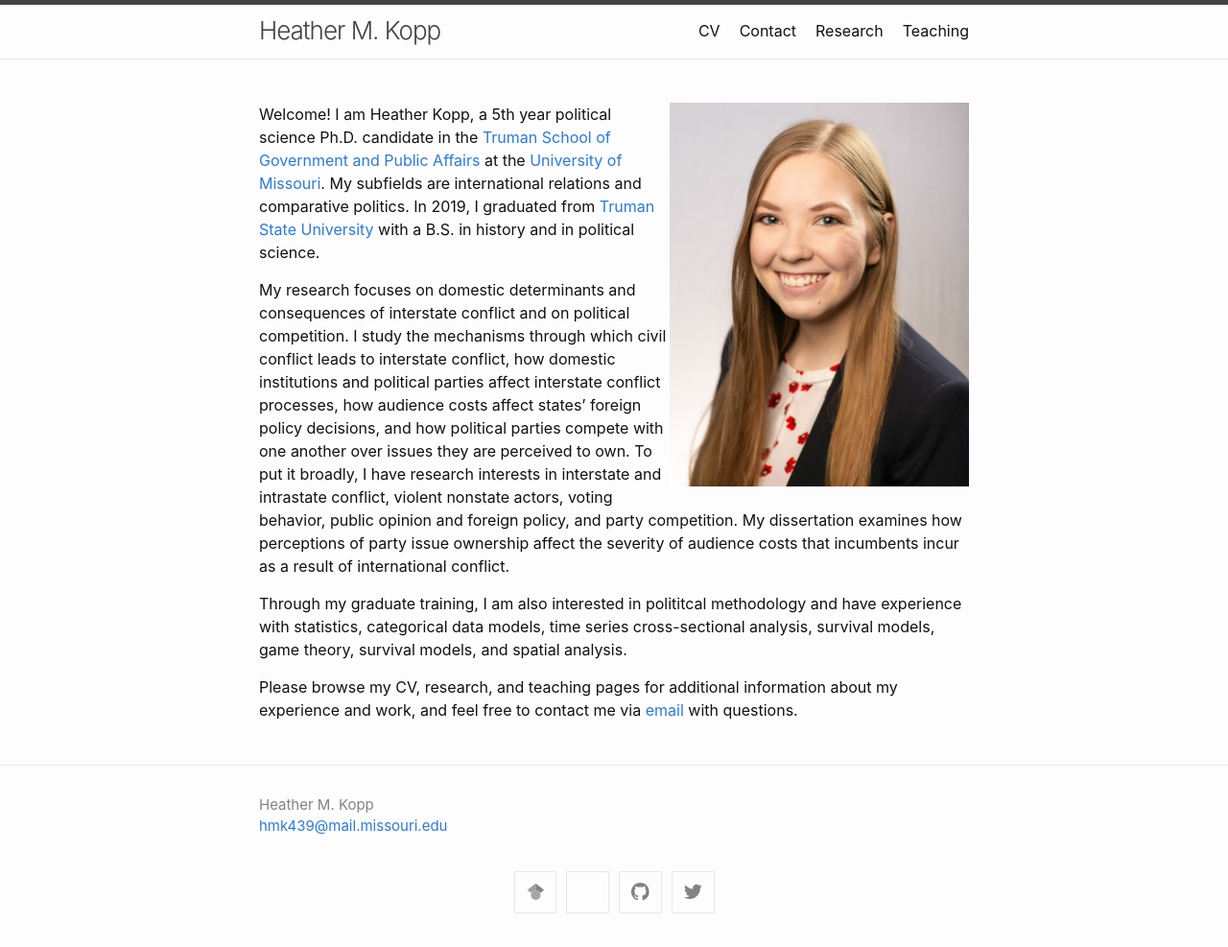
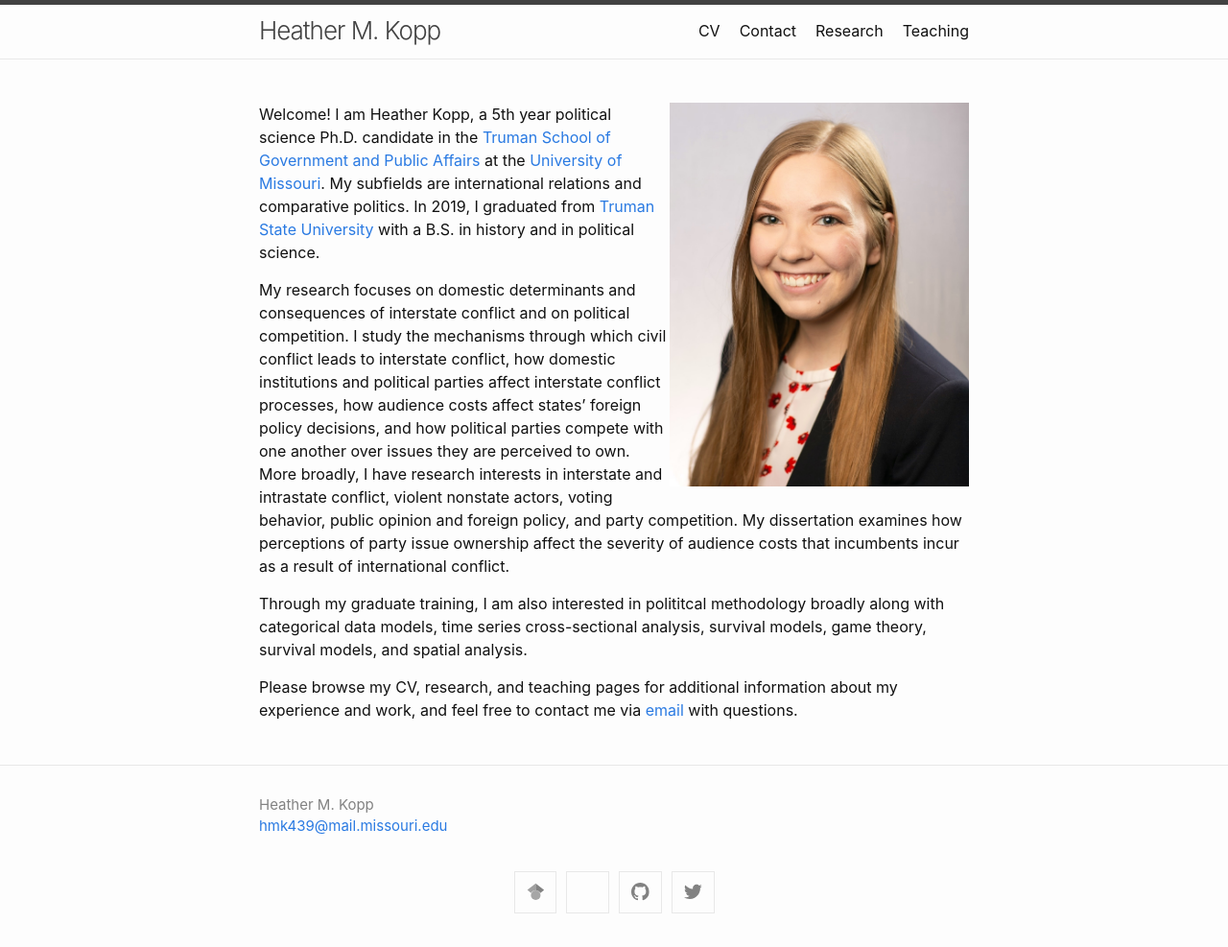
Before and after one commit to heatherkopp/heatherkopp.github.io, a Jekyll site: the page built from index.md, in a window 1280 px wide. Shown: the whole page at 96% size. Built offline with Jekyll 4.4.1, drawn with Linux system fonts in a browser that asks for light colours.

Commit message:
Update index.md

```diff
--- a/index.md
+++ b/index.md
@@ -5,8 +5,8 @@ layout: home
 
 Welcome! I am Heather Kopp, a 5th year political science Ph.D. candidate in the [Truman School of Government and Public Affairs](https://www.truman.missouri.edu/) at the [University of Missouri](https://www.missouri.edu/). My subfields are international relations and comparative politics. In 2019, I graduated from [Truman State University](https://www.truman.edu/) with a B.S. in history and in political science.
 
-My research focuses on domestic determinants and consequences of interstate conflict and on political competition. I study the mechanisms through which civil conflict leads to interstate conflict, how domestic institutions and political parties affect interstate conflict processes, how audience costs affect states’ foreign policy decisions, and how political parties compete with one another over issues they are perceived to own. To put it broadly, I have research interests in interstate and intrastate conflict, violent nonstate actors, voting behavior, public opinion and foreign policy, and party competition. My dissertation examines how perceptions of party issue ownership affect the severity of audience costs that incumbents incur as a result of international conflict.
+My research focuses on domestic determinants and consequences of interstate conflict and on political competition. I study the mechanisms through which civil conflict leads to interstate conflict, how domestic institutions and political parties affect interstate conflict processes, how audience costs affect states’ foreign policy decisions, and how political parties compete with one another over issues they are perceived to own. More broadly, I have research interests in interstate and intrastate conflict, violent nonstate actors, voting behavior, public opinion and foreign policy, and party competition. My dissertation examines how perceptions of party issue ownership affect the severity of audience costs that incumbents incur as a result of international conflict.
 
-Through my graduate training, I am also interested in polititcal methodology and have experience with statistics, categorical data models, time series cross-sectional analysis, survival models, game theory, survival models, and spatial analysis.
+Through my graduate training, I am also interested in polititcal methodology broadly along with categorical data models, time series cross-sectional analysis, survival models, game theory, survival models, and spatial analysis.
 
 Please browse my CV, research, and teaching pages for additional information about my experience and work, and feel free to contact me via [email](mailto:hmk439@mail.missouri.edu) with questions.
```
